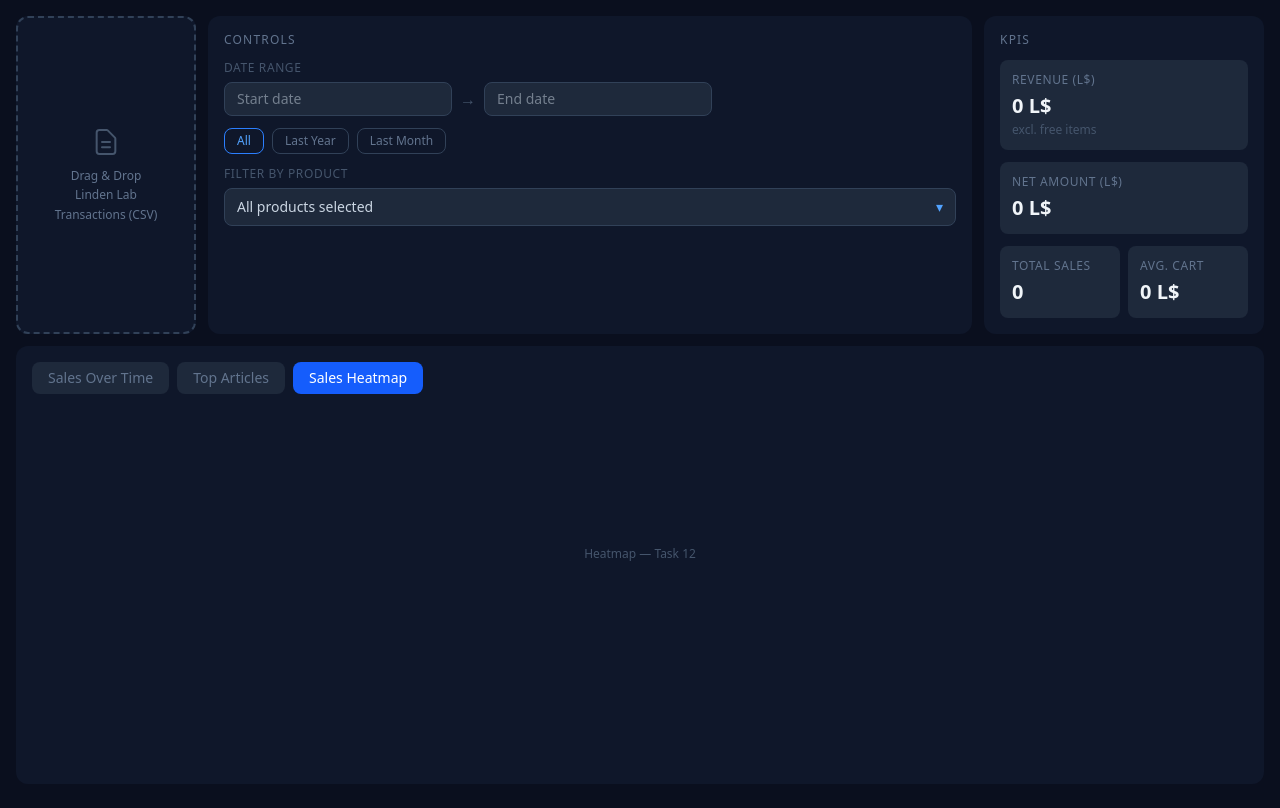
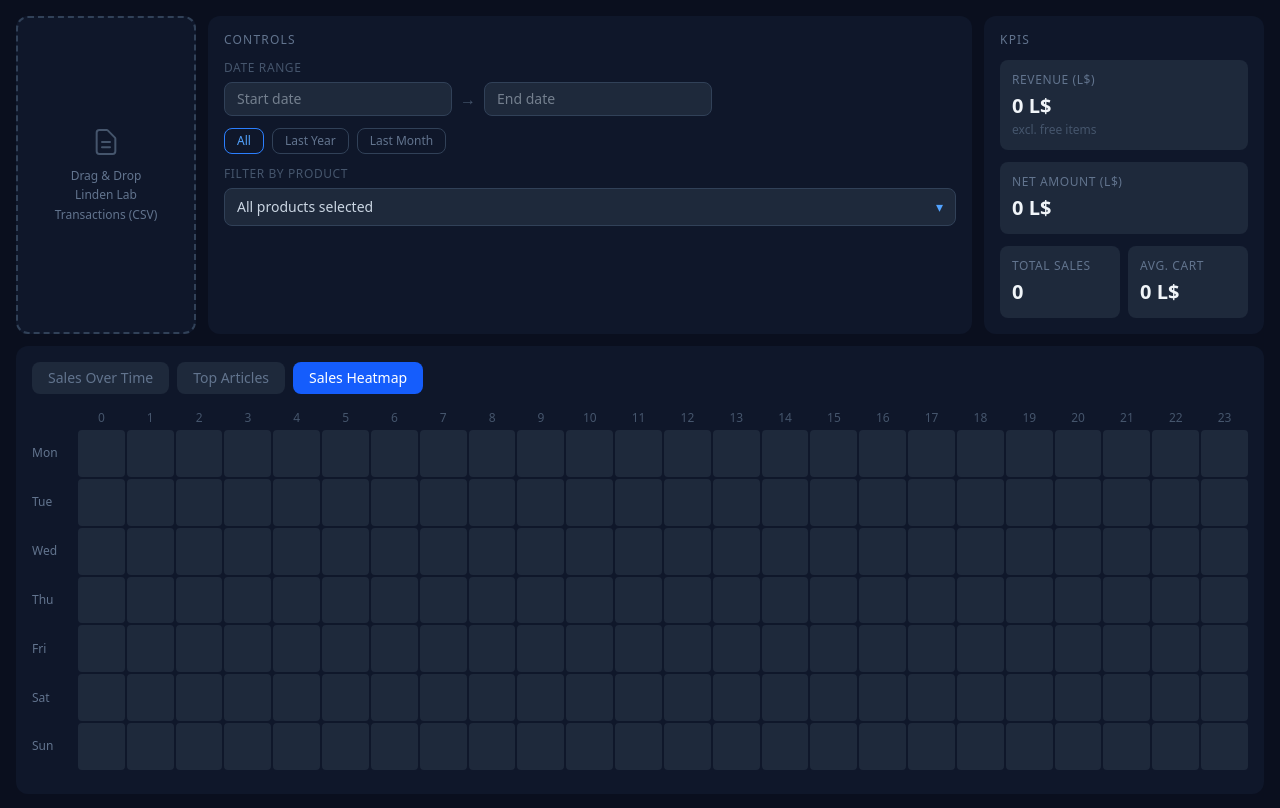
Before and after one commit to realjck/sl-marketplace-vision, a React (Vite) app: page / in a window 1280 px wide. Both pictures are taken after a click on the button "Sales Heatmap". Built offline with nearby package versions, Linux system fonts and the light colour scheme.

Commit message:
feat: add SalesHeatmap custom 7x24 grid component

```diff
--- a/src/components/ChartArea.tsx
+++ b/src/components/ChartArea.tsx
@@ -1,6 +1,7 @@
 import { useStore } from '../store/useStore'
 import SalesAreaChart from './charts/SalesAreaChart'
 import TopArticlesChart from './charts/TopArticlesChart'
+import SalesHeatmap from './charts/SalesHeatmap'
 import type { ChartTab } from '../types'
 
 const TABS: { id: ChartTab; label: string }[] = [
@@ -54,11 +55,7 @@ export default function ChartArea() {
 
       {activeTab === 'area' && <SalesAreaChart />}
       {activeTab === 'bar' && <TopArticlesChart />}
-      {activeTab === 'heatmap' && (
-        <div className="h-72 flex items-center justify-center text-slate-600 text-xs">
-          Heatmap — Task 12
-        </div>
-      )}
+      {activeTab === 'heatmap' && <SalesHeatmap />}
     </div>
   )
 }
--- /dev/null
+++ b/src/components/charts/SalesHeatmap.tsx
@@ -0,0 +1,54 @@
+import { useMemo, Fragment } from 'react'
+import { useStore } from '../../store/useStore'
+import { buildHeatmap } from '../../lib/computeKPIs'
+
+const DAYS = ['Mon', 'Tue', 'Wed', 'Thu', 'Fri', 'Sat', 'Sun']
+const HOURS = Array.from({ length: 24 }, (_, i) => i)
+
+export default function SalesHeatmap() {
+  const filteredTransactions = useStore(s => s.filteredTransactions)
+  const cells = useMemo(() => buildHeatmap(filteredTransactions), [filteredTransactions])
+
+  const maxVolume = Math.max(...cells.map(c => c.volume), 1)
+
+  function getColor(volume: number): string {
+    const intensity = Math.round((volume / maxVolume) * 200 + 55)
+    return `rgba(59, 130, 246, ${(intensity / 255).toFixed(2)})`
+  }
+
+  return (
+    <div className="overflow-x-auto pb-2">
+      <div
+        className="inline-grid gap-0.5 min-w-full"
+        style={{ gridTemplateColumns: `44px repeat(24, minmax(20px, 1fr))` }}
+      >
+        <div />
+        {HOURS.map(h => (
+          <div key={h} className="text-center text-xs text-slate-600 pb-1 leading-none">
+            {h}
+          </div>
+        ))}
+
+        {DAYS.map((day, dayIdx) => (
+          <Fragment key={day}>
+            <div className="text-xs text-slate-500 flex items-center pr-2 leading-none">
+              {day}
+            </div>
+            {HOURS.map(hour => {
+              const cell = cells[dayIdx * 24 + hour]
+              const vol = cell?.volume ?? 0
+              return (
+                <div
+                  key={`${dayIdx}-${hour}`}
+                  title={`${day} ${hour}:00 — ${vol} sale${vol !== 1 ? 's' : ''}`}
+                  className="aspect-square rounded-sm"
+                  style={{ background: vol > 0 ? getColor(vol) : '#1e293b' }}
+                />
+              )
+            })}
+          </Fragment>
+        ))}
+      </div>
+    </div>
+  )
+}
```
